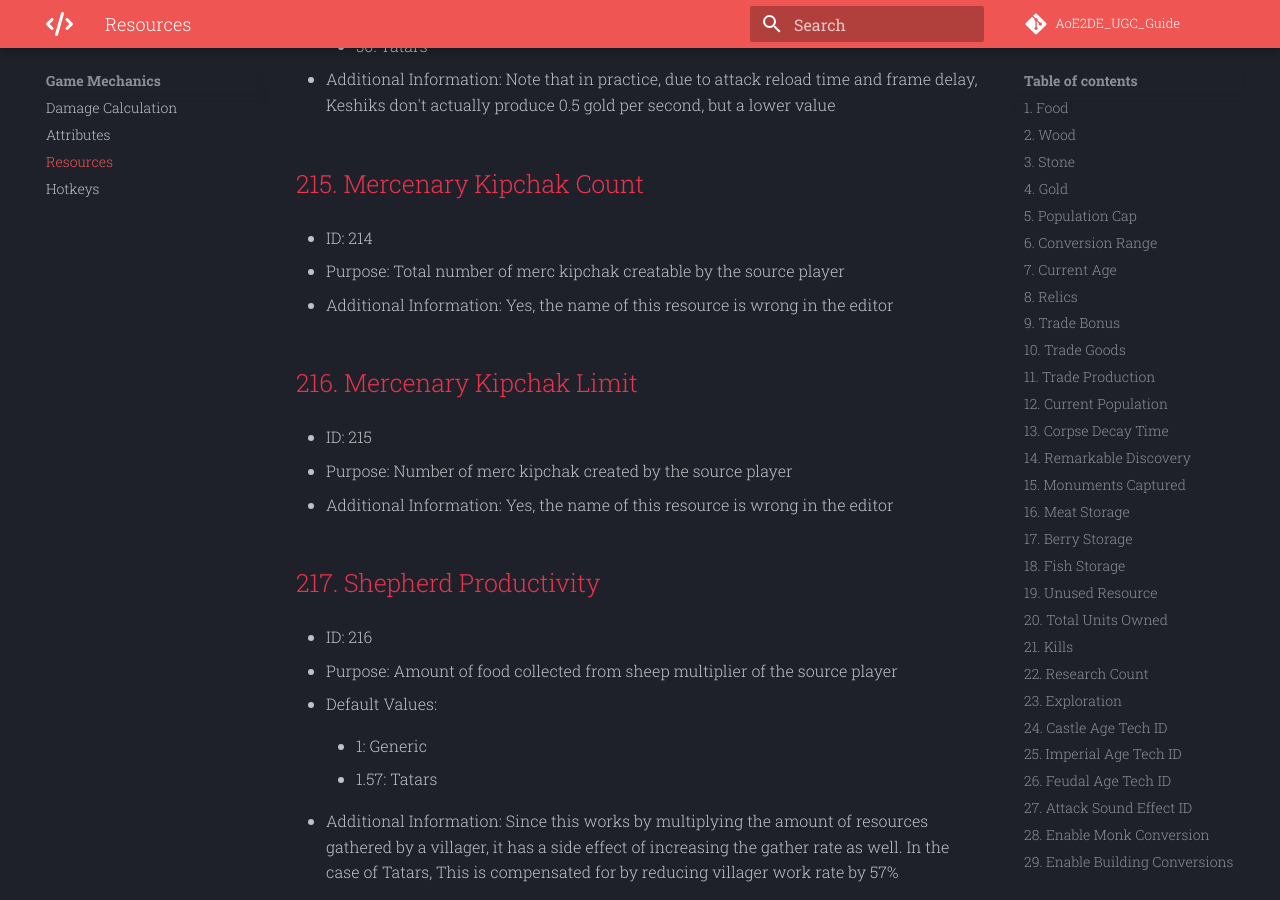
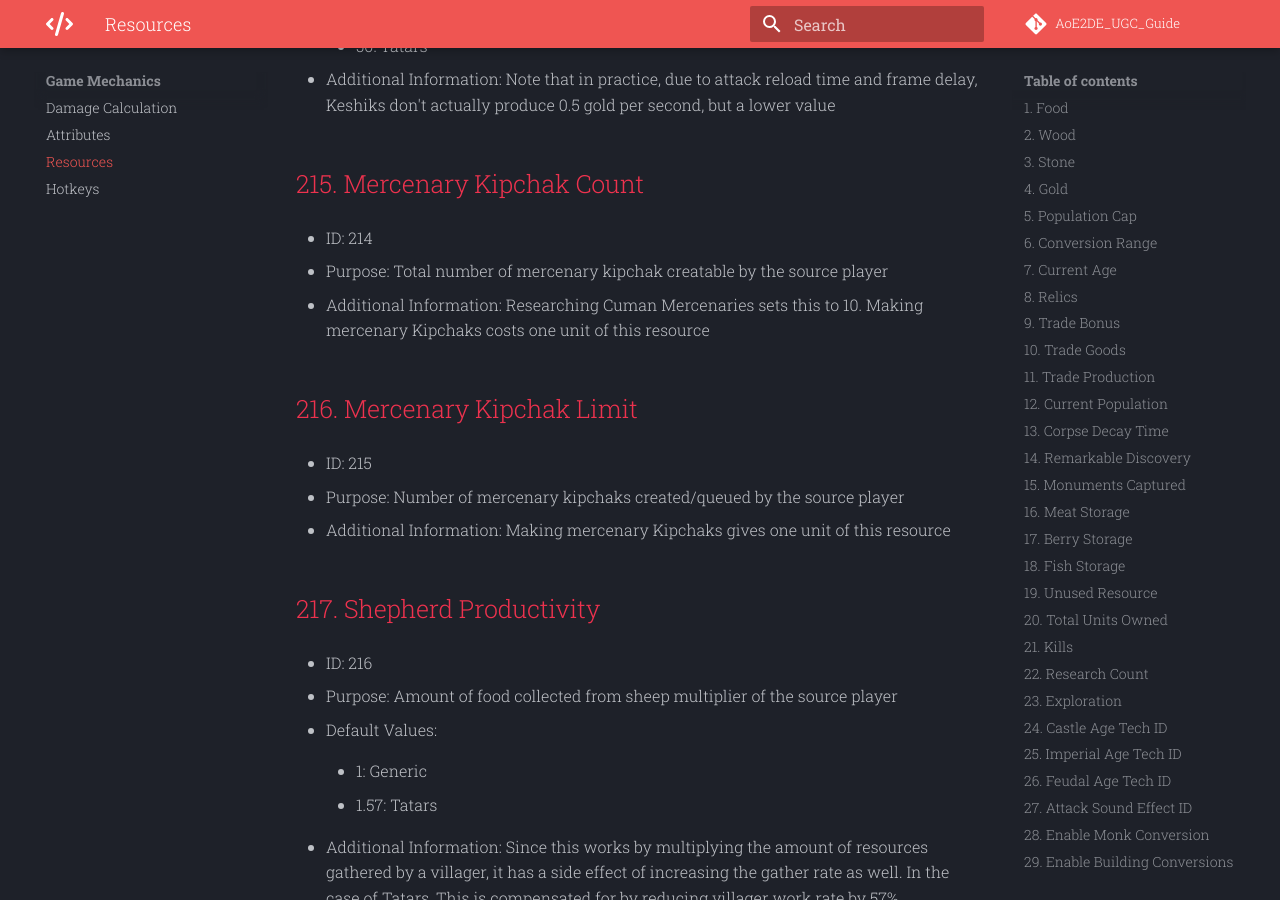
Before and after one commit to Divy1211/AoE2DE_UGC_Guide, an MkDocs documentation site: the page built from docs/general/resources/resources.md, in a window 1280 px wide and 900 px high, scrolled down 41703 px. Built offline with MkDocs 1.6.1 and Material for MkDocs 9.7.7, drawn with Linux system fonts in a browser that asks for light colours; comment, search, counter and statistics services are not loaded.

Commit message:
Fixed EVEN more mistakes in resource descriptions

```diff
--- a/docs/general/resources/resources.md
+++ b/docs/general/resources/resources.md
@@ -1552,17 +1552,17 @@
 
 - ID: 214
 
-- Purpose: Total number of merc kipchak creatable by the source player
-
-- Additional Information: Yes, the name of this resource is wrong in the editor
+- Purpose: Total number of mercenary kipchak creatable by the source player
+
+- Additional Information: Researching Cuman Mercenaries sets this to 10. Making mercenary Kipchaks costs one unit of this resource
 
 ## 216. Mercenary Kipchak Limit
 
 - ID: 215
 
-- Purpose: Number of merc kipchak created by the source player
-
-- Additional Information: Yes, the name of this resource is wrong in the editor
+- Purpose: Number of mercenary kipchaks created/queued by the source player
+
+- Additional Information: Making mercenary Kipchaks gives one unit of this resource
 
 ## 217. Shepherd Productivity
 
```
Also changed, not shown: docs/general/resources/res_desc.json (+8 -8 lines).
